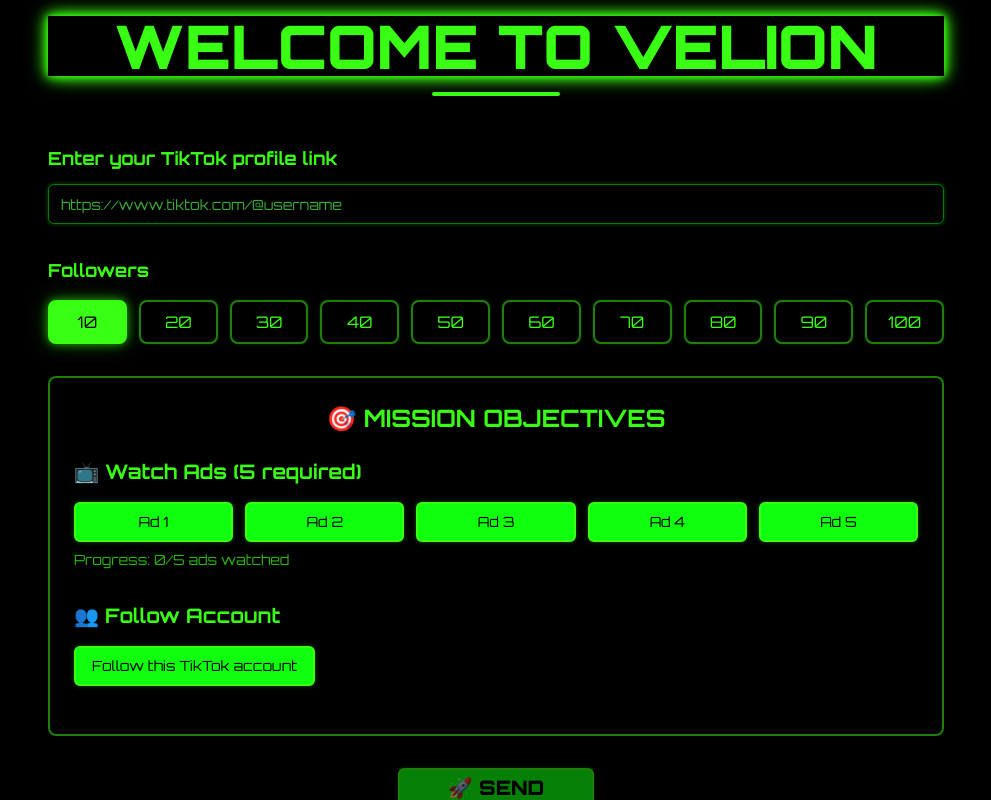
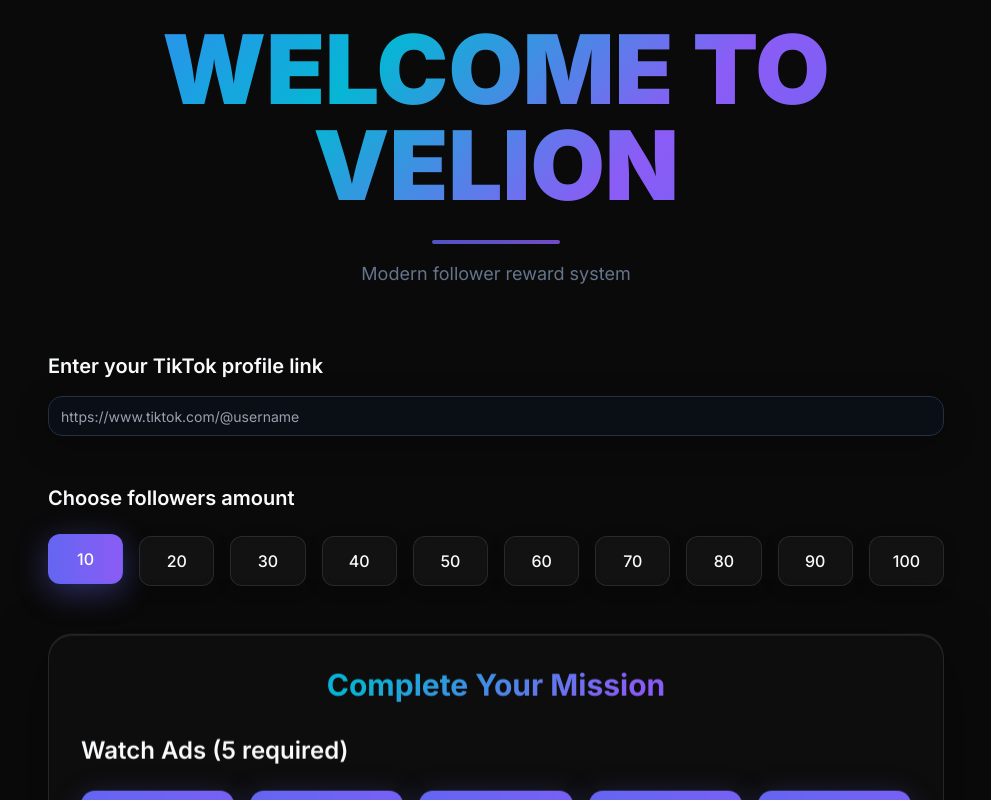
Before and after one commit to therock7w/cyber-boost-velion, a React (Vite) app: page / in a window 1280 px wide. Both pictures are taken after a click on the element "10". Shown: the top 800 px of the page, without its empty margins (144-1135 px from the left). Built offline with nearby package versions, Linux system fonts and the light colour scheme.

Commit message:
Refactor: Apply liquid modern design to the entire site
- Updated styling to a liquid modern design.
- Changed the location of the management page.

```diff
--- a/index.html
+++ b/index.html
@@ -4,17 +4,17 @@
   <head>
     <meta charset="UTF-8" />
     <meta name="viewport" content="width=device-width, initial-scale=1.0" />
-    <title>Velion - Hacker Follower System</title>
-    <meta name="description" content="Velion - Dark themed TikTok follower reward system" />
+    <title>Velion - Modern Follower System</title>
+    <meta name="description" content="Velion - Modern liquid-themed TikTok follower reward system" />
     <meta name="author" content="Velion" />
 
-    <!-- Google Fonts - Orbitron for futuristic look -->
+    <!-- Google Fonts - Inter for modern look -->
     <link rel="preconnect" href="https://fonts.googleapis.com">
     <link rel="preconnect" href="https://fonts.gstatic.com" crossorigin>
-    <link href="https://fonts.googleapis.com/css2?family=Orbitron:wght@400;700;900&display=swap" rel="stylesheet">
+    <link href="https://fonts.googleapis.com/css2?family=Inter:wght@300;400;500;600;700;800;900&display=swap" rel="stylesheet">
 
-    <meta property="og:title" content="Velion - Hacker Follower System" />
-    <meta property="og:description" content="Dark themed TikTok follower reward system" />
+    <meta property="og:title" content="Velion - Modern Follower System" />
+    <meta property="og:description" content="Modern liquid-themed TikTok follower reward system" />
     <meta property="og:type" content="website" />
 
     <meta name="twitter:card" content="summary_large_image" />
--- a/src/index.css
+++ b/src/index.css
@@ -3,50 +3,50 @@
 @tailwind components;
 @tailwind utilities;
 
-/* Definition of the design system. All colors, gradients, fonts, etc should be defined here.
-All colors MUST be HSL.
-*/
+@import url('https://fonts.googleapis.com/css2?family=Inter:wght@300;400;500;600;700;800;900&display=swap');
+
+/* Definition of the design system - Liquid Modern Theme */
 
 @layer base {
   :root {
-    --background: 0 0% 0%; /* Black background */
-    --foreground: 120 100% 53%; /* Neon green foreground */
+    --background: 210 40% 6%; /* Dark liquid background */
+    --foreground: 210 40% 98%; /* Light text */
 
-    --card: 0 0% 5%;
-    --card-foreground: 120 100% 53%;
+    --card: 210 40% 10%;
+    --card-foreground: 210 40% 98%;
 
-    --popover: 0 0% 5%;
-    --popover-foreground: 120 100% 53%;
+    --popover: 210 40% 10%;
+    --popover-foreground: 210 40% 98%;
 
-    --primary: 120 100% 53%; /* Neon green */
-    --primary-foreground: 0 0% 0%;
+    --primary: 239 84% 67%; /* Indigo */
+    --primary-foreground: 210 40% 98%;
 
-    --secondary: 120 100% 15%;
-    --secondary-foreground: 120 100% 53%;
+    --secondary: 263 70% 65%; /* Purple */
+    --secondary-foreground: 210 40% 98%;
 
-    --muted: 0 0% 10%;
-    --muted-foreground: 120 50% 45%;
+    --muted: 215 25% 27%;
+    --muted-foreground: 217 10% 64%;
 
-    --accent: 120 100% 53%;
-    --accent-foreground: 0 0% 0%;
+    --accent: 188 85% 43%; /* Cyan */
+    --accent-foreground: 210 40% 98%;
 
     --destructive: 0 84.2% 60.2%;
     --destructive-foreground: 210 40% 98%;
 
-    --border: 120 100% 25%;
-    --input: 120 100% 25%;
-    --ring: 120 100% 53%;
+    --border: 215 25% 20%;
+    --input: 215 25% 20%;
+    --ring: 239 84% 67%;
 
-    --radius: 0.5rem;
+    --radius: 1rem;
 
-    --sidebar-background: 0 0% 2%;
-    --sidebar-foreground: 120 100% 53%;
-    --sidebar-primary: 120 100% 53%;
-    --sidebar-primary-foreground: 0 0% 0%;
-    --sidebar-accent: 120 100% 15%;
-    --sidebar-accent-foreground: 120 100% 53%;
-    --sidebar-border: 120 100% 25%;
-    --sidebar-ring: 120 100% 53%;
+    --sidebar-background: 210 40% 8%;
+    --sidebar-foreground: 210 40% 98%;
+    --sidebar-primary: 239 84% 67%;
+    --sidebar-primary-foreground: 210 40% 98%;
+    --sidebar-accent: 215 25% 15%;
+    --sidebar-accent-foreground: 210 40% 98%;
+    --sidebar-border: 215 25% 20%;
+    --sidebar-ring: 239 84% 67%;
   }
 }
 
@@ -56,37 +56,48 @@ All colors MUST be HSL.
   }
 
   body {
-    @apply bg-cyber-black text-neon-green font-orbitron;
+    @apply bg-liquid-bg text-liquid-text font-inter;
     min-height: 100vh;
+    background: linear-gradient(-45deg, #0a0a0a, #1a1a1a, #0f0f23, #1a1a2e);
+    background-size: 400% 400%;
+    animation: gradient-shift 15s ease infinite;
   }
 }
 
 @layer components {
-  .cyber-input {
-    @apply bg-cyber-black border-2 border-neon-green/50 rounded-lg px-4 py-3 text-neon-green font-orbitron;
-    @apply focus:border-neon-green focus:ring-2 focus:ring-neon-green/30 focus:outline-none;
-    @apply transition-all duration-300;
-    box-shadow: 0 0 5px rgba(57, 255, 20, 0.3);
+  .liquid-input {
+    @apply bg-liquid-surface/50 backdrop-blur-sm border border-white/10 rounded-2xl px-6 py-4 text-liquid-text font-inter;
+    @apply focus:border-liquid-primary/50 focus:ring-2 focus:ring-liquid-primary/20 focus:outline-none;
+    @apply transition-all duration-500 ease-out;
+    box-shadow: 0 8px 32px rgba(0, 0, 0, 0.3);
   }
 
-  .cyber-input:focus {
-    box-shadow: 0 0 10px rgba(57, 255, 20, 0.6), 0 0 20px rgba(57, 255, 20, 0.3);
+  .liquid-input:focus {
+    box-shadow: 0 8px 32px rgba(99, 102, 241, 0.3), 0 0 0 1px rgba(99, 102, 241, 0.2);
+    transform: translateY(-2px);
   }
 
-  .cyber-button {
-    @apply bg-cyber-black border-2 border-neon-green text-neon-green font-orbitron font-bold px-6 py-3 rounded-lg;
-    @apply hover:bg-neon-green hover:text-cyber-black transition-all duration-300;
-    @apply disabled:opacity-50 disabled:cursor-not-allowed disabled:hover:bg-cyber-black disabled:hover:text-neon-green;
-    box-shadow: 0 0 5px rgba(57, 255, 20, 0.3);
+  .liquid-button {
+    @apply bg-gradient-to-r from-liquid-primary to-liquid-secondary text-white font-inter font-semibold px-8 py-4 rounded-2xl;
+    @apply hover:shadow-2xl hover:scale-105 transition-all duration-500 ease-out;
+    @apply disabled:opacity-50 disabled:cursor-not-allowed disabled:hover:scale-100 disabled:hover:shadow-none;
+    background-size: 200% 200%;
+    box-shadow: 0 8px 32px rgba(99, 102, 241, 0.3);
   }
 
-  .cyber-button:not(:disabled):hover {
-    box-shadow: 0 0 15px rgba(57, 255, 20, 0.6), 0 0 25px rgba(57, 255, 20, 0.3);
+  .liquid-button:not(:disabled):hover {
+    background-position: right center;
+    box-shadow: 0 12px 40px rgba(99, 102, 241, 0.5);
   }
 
-  .cyber-button.watched {
-    @apply bg-neon-green text-cyber-black;
-    animation: glow-pulse 2s ease-in-out infinite;
+  .liquid-button.active {
+    @apply bg-gradient-to-r from-liquid-accent to-liquid-primary;
+    animation: pulse-glow 2s ease-in-out infinite;
+  }
+
+  .liquid-card {
+    @apply bg-liquid-surface/30 backdrop-blur-lg border border-white/10 rounded-3xl p-8;
+    box-shadow: 0 16px 64px rgba(0, 0, 0, 0.4), inset 0 1px 0 rgba(255, 255, 255, 0.1);
   }
 
   .radio-option {
@@ -98,17 +109,27 @@ All colors MUST be HSL.
   }
 
   .radio-option label {
-    @apply block bg-cyber-black border-2 border-neon-green/50 text-neon-green text-center py-2 px-4 rounded-lg;
-    @apply transition-all duration-300 cursor-pointer font-orbitron;
-    box-shadow: 0 0 3px rgba(57, 255, 20, 0.2);
+    @apply block bg-liquid-surface/50 backdrop-blur-sm border border-white/10 text-liquid-text text-center py-3 px-4 rounded-xl;
+    @apply transition-all duration-300 cursor-pointer font-inter font-medium;
+    box-shadow: 0 4px 16px rgba(0, 0, 0, 0.2);
   }
 
   .radio-option input[type="radio"]:checked + label {
-    @apply bg-neon-green text-cyber-black border-neon-green;
-    box-shadow: 0 0 10px rgba(57, 255, 20, 0.6), 0 0 20px rgba(57, 255, 20, 0.3);
+    @apply bg-gradient-to-r from-liquid-primary to-liquid-secondary text-white border-liquid-primary/50;
+    box-shadow: 0 8px 32px rgba(99, 102, 241, 0.4);
+    transform: translateY(-2px);
   }
 
   .error-message {
-    @apply text-red-400 text-sm mt-2 font-orbitron;
+    @apply text-red-400 text-sm mt-3 font-inter;
+  }
+
+  .liquid-blob {
+    position: absolute;
+    border-radius: 50%;
+    background: linear-gradient(45deg, rgba(99, 102, 241, 0.3), rgba(139, 92, 246, 0.3));
+    filter: blur(40px);
+    animation: liquid-flow 8s ease-in-out infinite;
+    z-index: -1;
   }
 }
--- a/src/pages/Index.tsx
+++ b/src/pages/Index.tsx
@@ -108,19 +108,25 @@ const Index = () => {
   };
 
   return (
-    <div className="min-h-screen bg-cyber-black text-neon-green p-4">
-      <div className="max-w-4xl mx-auto">
+    <div className="min-h-screen bg-liquid-bg text-liquid-text p-6 relative overflow-hidden">
+      {/* Animated background blobs */}
+      <div className="liquid-blob w-96 h-96 top-10 -left-20 opacity-30"></div>
+      <div className="liquid-blob w-80 h-80 top-1/2 -right-40 opacity-20" style={{ animationDelay: '2s' }}></div>
+      <div className="liquid-blob w-64 h-64 bottom-20 left-1/3 opacity-25" style={{ animationDelay: '4s' }}></div>
+
+      <div className="max-w-4xl mx-auto relative z-10">
         {/* Title */}
-        <div className="text-center mb-12">
-          <h1 className="text-4xl md:text-6xl font-orbitron font-black text-neon-green mb-4 animate-glow-pulse">
+        <div className="text-center mb-16">
+          <h1 className="text-6xl md:text-8xl font-inter font-black text-transparent bg-clip-text bg-liquid-gradient mb-6 animate-float">
             WELCOME TO VELION
           </h1>
-          <div className="w-32 h-1 bg-neon-green mx-auto rounded-full"></div>
+          <div className="w-32 h-1 bg-gradient-to-r from-liquid-primary to-liquid-secondary mx-auto rounded-full opacity-80"></div>
+          <p className="text-liquid-muted font-inter text-lg mt-4">Modern follower reward system</p>
         </div>
 
         {/* TikTok Profile Link Input */}
-        <div className="mb-8">
-          <Label htmlFor="tiktok-link" className="block text-lg font-orbitron font-bold mb-3">
+        <div className="mb-12">
+          <Label htmlFor="tiktok-link" className="block text-xl font-inter font-semibold mb-4 text-liquid-text">
             Enter your TikTok profile link
           </Label>
           <Input
@@ -129,7 +135,7 @@ const Index = () => {
             value={tiktokLink}
             onChange={handleLinkChange}
             placeholder="https://www.tiktok.com/@username"
-            className="cyber-input w-full text-lg"
+            className="liquid-input w-full text-lg"
           />
           {linkError && (
             <p className="error-message">{linkError}</p>
@@ -137,11 +143,11 @@ const Index = () => {
         </div>
 
         {/* Followers Selection */}
-        <div className="mb-8">
-          <Label className="block text-lg font-orbitron font-bold mb-4">
-            Followers
+        <div className="mb-12">
+          <Label className="block text-xl font-inter font-semibold mb-6 text-liquid-text">
+            Choose followers amount
           </Label>
-          <div className="grid grid-cols-5 md:grid-cols-10 gap-3">
+          <div className="grid grid-cols-5 md:grid-cols-10 gap-4">
             {followerOptions.map((count) => (
               <div key={count} className="radio-option">
                 <input
@@ -162,46 +168,55 @@ const Index = () => {
 
         {/* Mission Section */}
         {showMissions && selectedFollowers && (
-          <div className="mb-8 p-6 border-2 border-neon-green/50 rounded-lg bg-cyber-black/80">
-            <h2 className="text-2xl font-orbitron font-bold mb-6 text-center">
-              🎯 MISSION OBJECTIVES
+          <div className="mb-12 liquid-card animate-float">
+            <h2 className="text-3xl font-inter font-bold mb-8 text-center text-transparent bg-clip-text bg-liquid-gradient">
+              Complete Your Mission
             </h2>
 
             {/* Watch Ads Section */}
-            <div className="mb-8">
-              <h3 className="text-xl font-orbitron font-bold mb-4">
-                📺 Watch Ads ({Math.floor(selectedFollowers / 2)} required)
+            <div className="mb-10">
+              <h3 className="text-2xl font-inter font-semibold mb-6 text-liquid-text">
+                Watch Ads ({Math.floor(selectedFollowers / 2)} required)
               </h3>
-              <div className="grid grid-cols-2 md:grid-cols-3 lg:grid-cols-5 gap-3">
+              <div className="grid grid-cols-2 md:grid-cols-3 lg:grid-cols-5 gap-4">
                 {Array.from({ length: Math.floor(selectedFollowers / 2) }, (_, index) => (
                   <Button
                     key={index}
                     onClick={() => handleAdWatch(index)}
-                    className={`cyber-button ${watchedAds.includes(index) ? 'watched' : ''}`}
+                    className={`liquid-button ${watchedAds.includes(index) ? 'active' : ''}`}
                   >
-                    {watchedAds.includes(index) ? '✅ Watched' : `Ad ${index + 1}`}
+                    {watchedAds.includes(index) ? '✓' : `Ad ${index + 1}`}
                   </Button>
                 ))}
               </div>
-              <p className="text-sm text-neon-green/70 mt-2 font-orbitron">
-                Progress: {watchedAds.length}/{Math.floor(selectedFollowers / 2)} ads watched
-              </p>
+              <div className="mt-4 bg-liquid-surface/30 rounded-xl p-4">
+                <div className="flex justify-between items-center mb-2">
+                  <span className="text-liquid-muted font-inter text-sm">Progress</span>
+                  <span className="text-liquid-primary font-inter font-medium">{watchedAds.length}/{Math.floor(selectedFollowers / 2)}</span>
+                </div>
+                <div className="w-full bg-liquid-surface rounded-full h-2">
+                  <div
+                    className="bg-gradient-to-r from-liquid-primary to-liquid-secondary h-2 rounded-full transition-all duration-500"
+                    style={{ width: `${(watchedAds.length / Math.floor(selectedFollowers / 2)) * 100}%` }}
+                  ></div>
+                </div>
+              </div>
             </div>
 
             {/* Follow Account Section */}
-            <div className="mb-6">
-              <h3 className="text-xl font-orbitron font-bold mb-4">
-                👥 Follow Account
+            <div className="mb-8">
+              <h3 className="text-2xl font-inter font-semibold mb-6 text-liquid-text">
+                Follow Account
               </h3>
               <Button
                 onClick={handleFollowClick}
-                className={`cyber-button w-full md:w-auto ${followClicked ? 'watched' : ''}`}
+                className={`liquid-button w-full md:w-auto ${followClicked ? 'active' : ''}`}
               >
-                {followClicked ? '✅ Follow Completed' : 'Follow this TikTok account'}
+                {followClicked ? '✓ Follow Completed' : 'Follow this TikTok account'}
               </Button>
               {followClicked && (
-                <p className="text-sm text-neon-green/70 mt-2 font-orbitron">
-                  ✅ Follow requirement completed
+                <p className="text-liquid-accent font-inter text-sm mt-3">
+                  ✓ Follow requirement completed
                 </p>
               )}
             </div>
@@ -214,22 +229,22 @@ const Index = () => {
             <Button
               onClick={handleSend}
               disabled={!isSendEnabled()}
-              className="cyber-button text-xl px-12 py-4 font-black"
+              className="liquid-button text-2xl px-16 py-6 font-black"
             >
-              🚀 SEND
+              SEND MISSION
             </Button>
             {!isSendEnabled() && selectedFollowers && (
-              <p className="text-sm text-neon-green/70 mt-3 font-orbitron">
-                Complete all missions to activate SEND button
+              <p className="text-liquid-muted font-inter text-sm mt-4">
+                Complete all missions to activate the send button
               </p>
             )}
           </div>
         )}
 
         {/* Footer */}
-        <div className="text-center mt-12 pt-8 border-t border-neon-green/30">
-          <p className="text-neon-green/70 font-orbitron text-sm">
-            🛡️ VELION SYSTEM v2.0 | SECURE FOLLOWER PROTOCOL ACTIVE 🛡️
+        <div className="text-center mt-16 pt-8 border-t border-white/10">
+          <p className="text-liquid-muted/70 font-inter text-sm">
+            Velion System v3.0 | Modern Liquid Design
           </p>
         </div>
       </div>
--- a/tailwind.config.ts
+++ b/tailwind.config.ts
@@ -63,18 +63,23 @@ export default {
 					border: 'hsl(var(--sidebar-border))',
 					ring: 'hsl(var(--sidebar-ring))'
 				},
-				// Velion theme colors
-				'cyber-black': '#000000',
-				'neon-green': '#39ff14',
-				'dark-green': '#1a7a05'
+				// Liquid modern theme colors
+				'liquid-bg': '#0a0a0a',
+				'liquid-surface': '#1a1a1a',
+				'liquid-primary': '#6366f1',
+				'liquid-secondary': '#8b5cf6',
+				'liquid-accent': '#06b6d4',
+				'liquid-text': '#f8fafc',
+				'liquid-muted': '#64748b'
 			},
 			fontFamily: {
-				'orbitron': ['Orbitron', 'monospace'],
+				'inter': ['Inter', 'sans-serif'],
 			},
 			borderRadius: {
 				lg: 'var(--radius)',
 				md: 'calc(var(--radius) - 2px)',
-				sm: 'calc(var(--radius) - 4px)'
+				sm: 'calc(var(--radius) - 4px)',
+				'4xl': '2rem'
 			},
 			keyframes: {
 				'accordion-down': {
@@ -93,19 +98,52 @@ export default {
 						height: '0'
 					}
 				},
-				'glow-pulse': {
+				'liquid-flow': {
 					'0%, 100%': {
-						boxShadow: '0 0 5px #39ff14, 0 0 10px #39ff14, 0 0 15px #39ff14'
+						transform: 'translateY(0px) rotate(0deg)',
+						borderRadius: '60% 40% 30% 70%'
 					},
 					'50%': {
-						boxShadow: '0 0 10px #39ff14, 0 0 20px #39ff14, 0 0 30px #39ff14'
+						transform: 'translateY(-20px) rotate(180deg)',
+						borderRadius: '30% 60% 70% 40%'
+					}
+				},
+				'gradient-shift': {
+					'0%, 100%': {
+						backgroundPosition: '0% 50%'
+					},
+					'50%': {
+						backgroundPosition: '100% 50%'
+					}
+				},
+				'float': {
+					'0%, 100%': {
+						transform: 'translateY(0px)'
+					},
+					'50%': {
+						transform: 'translateY(-10px)'
+					}
+				},
+				'pulse-glow': {
+					'0%, 100%': {
+						boxShadow: '0 0 20px rgba(99, 102, 241, 0.4)'
+					},
+					'50%': {
+						boxShadow: '0 0 40px rgba(99, 102, 241, 0.8)'
 					}
 				}
 			},
 			animation: {
 				'accordion-down': 'accordion-down 0.2s ease-out',
 				'accordion-up': 'accordion-up 0.2s ease-out',
-				'glow-pulse': 'glow-pulse 2s ease-in-out infinite'
+				'liquid-flow': 'liquid-flow 6s ease-in-out infinite',
+				'gradient-shift': 'gradient-shift 3s ease infinite',
+				'float': 'float 3s ease-in-out infinite',
+				'pulse-glow': 'pulse-glow 2s ease-in-out infinite'
+			},
+			backgroundImage: {
+				'liquid-gradient': 'linear-gradient(-45deg, #6366f1, #8b5cf6, #06b6d4, #3b82f6)',
+				'liquid-surface': 'linear-gradient(135deg, rgba(99, 102, 241, 0.1), rgba(139, 92, 246, 0.1))'
 			}
 		}
 	},
```
Also changed, not shown: src/pages/Management.tsx (+23 -6 lines).
